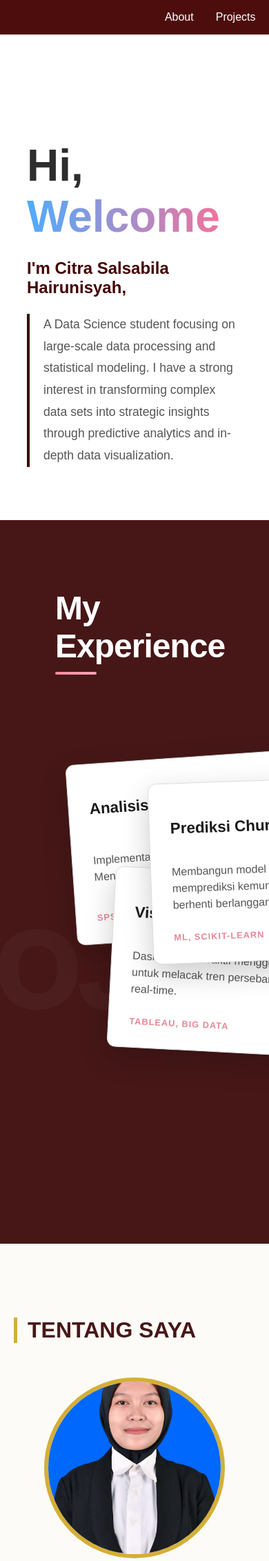
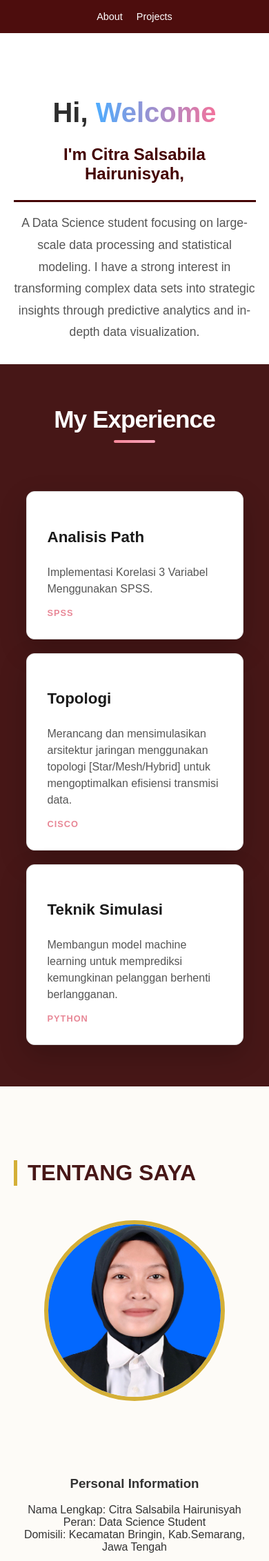
Before and after one commit to Altsalsa/UTSCITRASALSA, a Django app: page / in a window 390 px wide. Shown: the top 2263 px of the page at 69% size. Run offline with Django 5.2, Linux system fonts and the light colour scheme.

Commit message:
upload kedua

```diff
--- a/utscitra/static/css/style.css
+++ b/utscitra/static/css/style.css
@@ -195,6 +195,42 @@ h1 {
     padding: 100px 80px; /* Beri sedikit ruang lebih di kiri */
 }
 
+@media (max-width: 768px) {
+    /* 1. Hilangkan batasan tinggi agar konten tidak terpotong */
+    .projects-section {
+        padding: 40px 20px;
+        height: auto;
+        display: block; /* Mengembalikan flow normal */
+    }
+
+    /* 2. Atur container agar kartu berjejer ke bawah */
+    .cards-container {
+        position: relative;
+        height: auto;
+        display: flex;
+        flex-direction: column;
+        gap: 25px; /* Jarak antar kartu */
+        padding-top: 20px;
+    }
+
+    /* 3. Reset posisi kotak proyek agar tidak melayang/miring */
+    .project-box {
+        position: relative; /* Bukan absolute */
+        top: 0 !important;
+        left: 0 !important;
+        width: 100%; /* Lebar penuh mengikuti layar HP */
+        max-width: none;
+        transform: rotate(0deg) !important; /* Hilangkan rotasi agar rapi */
+        box-sizing: border-box;
+        margin: 0 auto;
+    }
+
+    /* 4. Sembunyikan atau kecilkan teks latar 'PROJECTS' agar tidak mengganggu */
+    .bg-text {
+        display: none;
+    }
+}
+
 :root {
     --maroon: #471717;
     --gold: #D4AF37;
@@ -233,36 +269,35 @@ h1 {
     flex-wrap: nowrap; /* Paksa tetap bersampingan di layar desktop */
 }
 
+/* --- Bagian Desktop --- */
 .profile-image {
-    width: 350px;
-    height: 350px;
+    width: 350px;  /* Harus ada ukuran pasti */
+    height: 350px; /* Harus ada ukuran pasti */
     border-radius: 50%;
     border: 6px solid var(--gold);
     overflow: hidden;
-    flex-shrink: 0; /* Mencegah foto menciut */
+    flex-shrink: 0;
+    /* Tambahan agar gambar di dalam benar-benar di tengah */
+    display: flex;
+    justify-content: center;
+    align-items: center;
 }
 
-/* Tambahkan ini agar teks mengisi ruang di sebelah foto */
-.profile-details {
-    flex: 1;
-    min-width: 300px;
+.profile-image img {
+    width: 100%;
+    height: 100%;
+    object-fit: cover; /* Mengisi lingkaran tanpa gepeng */
+    object-position: center; /* Coba ganti ke center jika 'top' terlalu tinggi */
 }
 
-/* Responsif: Baru pindah ke bawah saat layar kekecilan (HP) */
+/* --- Bagian Mobile (HP) --- */
 @media (max-width: 768px) {
-    .about-content {
-        flex-wrap: wrap;
-        flex-direction: column;
-        text-align: center;
-    }
-
     .profile-image {
-        width: 250px;
+        width: 250px; /* Mengecil di HP agar pas */
         height: 250px;
-        margin-bottom: 30px;
+        margin: 0 auto 30px; /* Memastikan posisi di tengah layar HP */
     }
 }
-
 /* EDUCATION TIMELINE */
 .education-section {
     padding: 80px 0;
@@ -357,3 +392,81 @@ h1 {
         flex-shrink: 0;
     }
 }
+
+/* --- RESPONSIVE STYLE TAMBAHAN --- */
+
+@media (max-width: 768px) {
+    /* Navbar */
+    nav {
+        justify-content: center;
+        padding: 1rem;
+    }
+
+    nav a {
+        margin: 0 10px;
+        font-size: 0.9rem;
+    }
+
+    /* Hero Section */
+    h1 {
+        font-size: 2.5rem;
+    }
+
+    .hero-section {
+        padding: 60px 5% 30px;
+        text-align: center;
+    }
+
+    .description {
+        border-left: none;
+        border-top: 3px solid #440000;
+        padding-left: 0;
+        padding-top: 15px;
+        margin: 0 auto;
+    }
+
+    /* Projects Section (Perbaikan Utama) */
+    .projects-section {
+        padding: 60px 20px;
+        height: auto;
+        min-height: auto;
+    }
+
+    .bg-text {
+        font-size: 25vw; /* Kecilkan teks latar */
+    }
+
+    .cards-container {
+        height: auto; /* Biarkan container memanjang sesuai isi */
+        display: flex;
+        flex-direction: column;
+        gap: 20px;
+        align-items: center;
+    }
+
+    .project-box {
+        position: relative; /* Ubah dari absolute ke relative */
+        top: 0 !important;
+        left: 0 !important;
+        transform: rotate(0deg) !important; /* Hilangkan rotasi di HP agar rapi */
+        width: 90%;
+        max-width: 320px;
+    }
+
+    .project-box:hover {
+        transform: scale(1.02) !important; /* Hover yang lebih halus untuk layar sentuh */
+    }
+
+    .main-title {
+        font-size: 2.2rem;
+        text-align: center;
+    }
+
+    .underline {
+        margin: 10px auto; /* Garis judul ke tengah */
+    }
+
+    .section-header {
+        text-align: center;
+    }
+}
--- a/utscitra/templates/index.html
+++ b/utscitra/templates/index.html
@@ -2,6 +2,7 @@
 <html lang="en">
 <head>
     <meta charset="UTF-8">
+    <meta name="viewport" content="width=device-width, initial-scale=1.0">
     <title>CitraSalsa</title>
     {% load static %}
     <link rel="stylesheet" href="{% static 'css/style.css' %}?v=1.1">
@@ -20,35 +21,27 @@
             through predictive analytics and in-depth data visualization.
         </p>
     </section>
-
     <section class="projects-section">
         <h2 class="bg-text">PROJECTS</h2>
-
         <div class="section-header">
             <h2 class="main-title">My Experience</h2>
             <div class="underline"></div>
         </div>
-
         <div class="cards-container">
-
             <div class="project-box box-1">
                 <h3 class="proj-title">Analisis Path</h3>
-            <p class="proj-desc">Implementasi Korelasi 3 Variabel Menggunakan SPSS.</p>
-            <span class="proj-tag">SPSS</span>
+                <p class="proj-desc">Implementasi Korelasi 3 Variabel Menggunakan SPSS.</p><span class="proj-tag">SPSS</span>
             </div>
-
             <div class="project-box box-2">
-            <h3 class="proj-title">Visualisasi Data COVID-19</h3>
-            <p class="proj-desc">Dashboard interaktif menggunakan Tableau untuk melacak tren persebaran virus secara real-time.</p>
-            <span class="proj-tag">Tableau, Big Data</span>
+                <h3 class="proj-title">Topologi</h3>
+                <p class="proj-desc">Merancang dan mensimulasikan arsitektur jaringan menggunakan topologi [Star/Mesh/Hybrid] untuk mengoptimalkan efisiensi transmisi data.</p>
+                <span class="proj-tag">Cisco</span>
             </div>
-
             <div class="project-box box-3">
-            <h3 class="proj-title">Prediksi Churn Pelanggan</h3>
+                <h3 class="proj-title">Teknik Simulasi</h3>
                 <p class="proj-desc">Membangun model machine learning untuk memprediksi kemungkinan pelanggan berhenti berlangganan.</p>
-            <span class="proj-tag">ML, Scikit-Learn</span>
+                <span class="proj-tag">Python</span>
             </div>
-
         </div>
 </section>
 <section class="about-section">
@@ -56,7 +49,7 @@
         <h2 class="section-title">TENTANG SAYA</h2>
         <div class="about-content">
             <div class="profile-image">
-                <img src="{% static 'image/citra.jpeg' %}" alt="Foto Profil" style="width: 100%; height: 100%; object-fit: cover;">
+                <img src="{% static 'image/citra.jpeg' %}">
             </div>
             <div class="profile-details">
                 <h3>Personal Information</h3>
```
Also changed, not shown: utscitra/static/image/citra.jpeg. Lines whose indentation alone changed are shown as unchanged.
